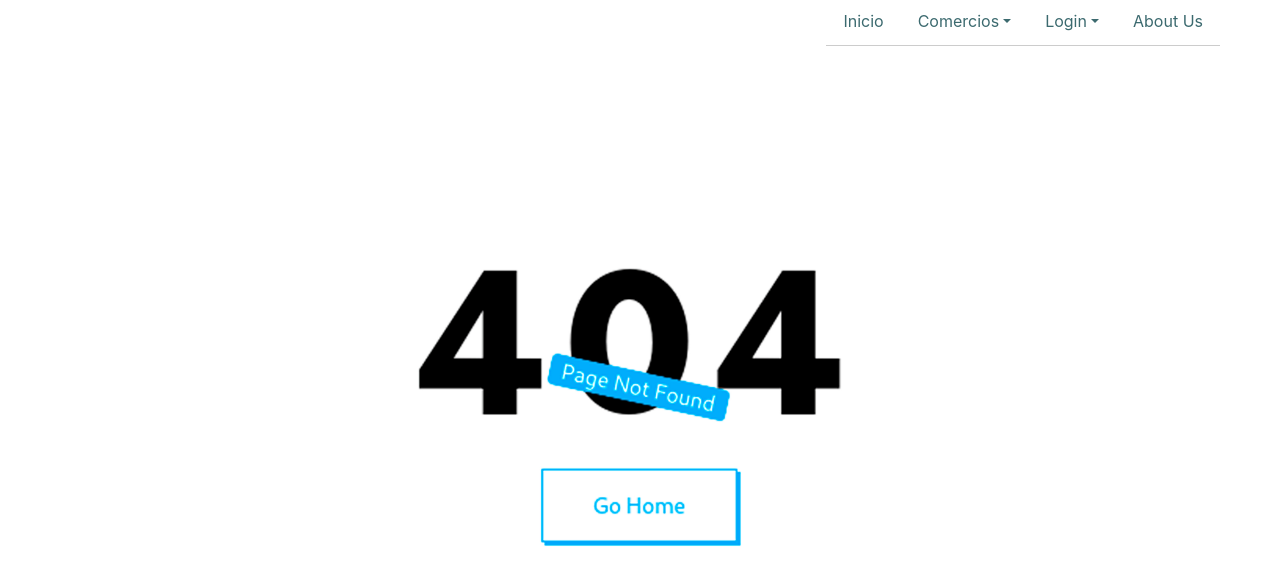
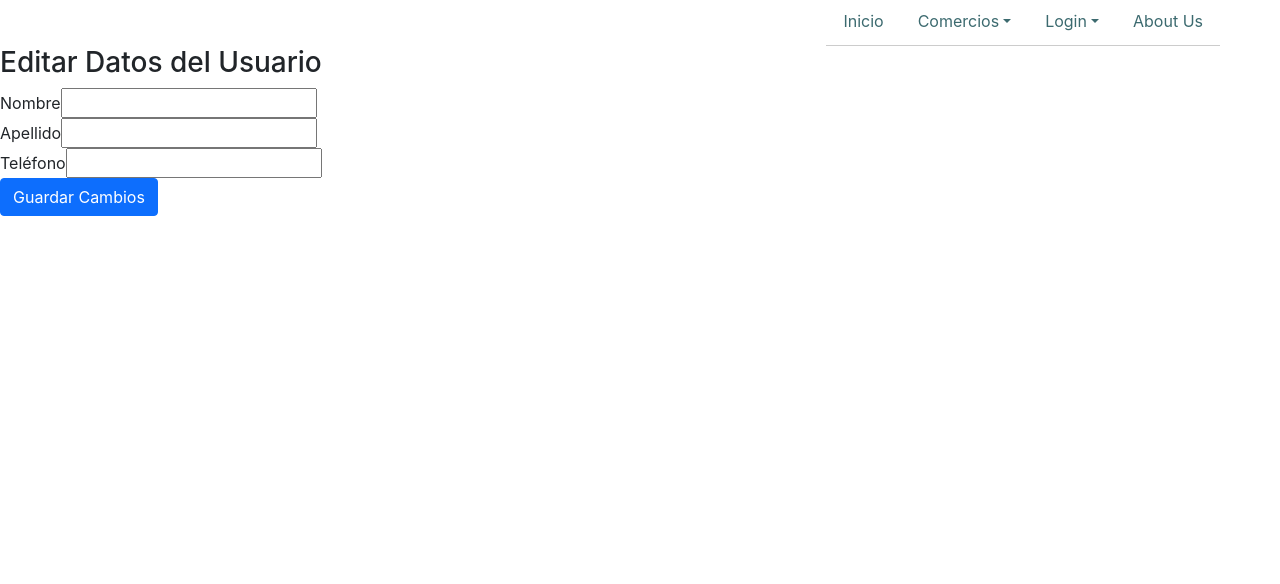
Before and after one commit to franagan/finalProyect, a React (Create React App) app: page /editProfile/1 in a window 1280 px wide. Shown: the top 584 px of the page. Built offline with nearby package versions, Linux system fonts and the light colour scheme; no server answers.

Commit message:
se añade edicion de perfil

```diff
--- a/src/App.js
+++ b/src/App.js
@@ -15,6 +15,7 @@ const Login = lazy(() => import('./pages/Login/Login'));
 const Register = lazy(() => import('./pages/Register/Register'));
 const About = lazy(() => import('./pages/About/About'));
 const Profile = lazy(() => import('./pages/Profile/Profile'));
+const EditProfile = lazy(() => import('./pages/Profile/EditProfile'));
 
 
 const App = () => {
@@ -37,6 +38,7 @@ const App = () => {
               <Route path="/about" element={<About />} />
               <Route path="*" element={<NotFound />} />
               <Route path="/profile/:userId" element={<Profile />} />
+              <Route path="/editProfile/:userId" element={<EditProfile />} />
             </Routes>
           </Suspense>
         </AuthProvider>
--- /dev/null
+++ b/src/pages/Profile/EditProfile.jsx
@@ -0,0 +1,67 @@
+import React, { useState } from 'react';
+import axios from 'axios';
+import { useParams, useNavigate } from 'react-router-dom';
+
+const EditProfile = () => {
+  const { userId } = useParams();
+  const navigate = useNavigate();
+
+  const [formData, setFormData] = useState({
+    name: '',
+    lastname: '',
+    phone: ''
+  });
+  const [submitting, setSubmitting] = useState(false);
+  const [submitMessage, setSubmitMessage] = useState('');
+
+  const handleChange = (e) => {
+    const { name, value } = e.target;
+    setFormData((prevData) => ({
+      ...prevData,
+      [name]: value
+    }));
+  };
+
+  const handleSubmit = async (e) => {
+    e.preventDefault();
+    setSubmitting(true);
+
+    try {
+      const response = await axios.put(`https://backfinalproyect.vercel.app/user/${userId}`, formData);
+      setSubmitMessage('Datos actualizados exitosamente');
+      console.log('Datos actualizados:', response.data);
+      navigate(`/profile/${userId}`);
+    } catch (error) {
+      setSubmitMessage('Error al actualizar los datos del usuario');
+      console.error('Error al actualizar los datos del usuario:', error);
+    } finally {
+      setSubmitting(false);
+    }
+  };
+
+  return (
+    <div className="edit-profile-form">
+      <h3>Editar Datos del Usuario</h3>
+      <form onSubmit={handleSubmit}>
+        <div className="form-group">
+          <label htmlFor="name">Nombre</label>
+          <input type="text" id="name" name="name" value={formData.name} onChange={handleChange} />
+        </div>
+        <div className="form-group">
+          <label htmlFor="lastname">Apellido</label>
+          <input type="text" id="lastname" name="lastname" value={formData.lastname} onChange={handleChange} />
+        </div>
+        <div className="form-group">
+          <label htmlFor="phone">Teléfono</label>
+          <input type="text" id="phone" name="phone" value={formData.phone} onChange={handleChange} />
+        </div>
+        <button type="submit" className="btn btn-primary" disabled={submitting}>
+          {submitting ? 'Guardando...' : 'Guardar Cambios'}
+        </button>
+        {submitMessage && <p>{submitMessage}</p>}
+      </form>
+    </div>
+  );
+};
+
+export default EditProfile;
--- a/src/pages/Profile/Profile.jsx
+++ b/src/pages/Profile/Profile.jsx
@@ -1,6 +1,6 @@
 import React, { useState, useEffect } from 'react';
 import axios from 'axios';
-import { useParams } from 'react-router-dom';
+import { useParams, NavLink } from 'react-router-dom';
 
 const Profile = () => {
   const { userId } = useParams();
@@ -30,6 +30,9 @@ const Profile = () => {
       <p>Nombre: {user.name}</p>
       <p>Apellido: {user.lastname}</p>
       <p>Teléfono: {user.phone}</p>
+
+
+      <NavLink to={`/editProfile/${userId}`} className="btn btn-primary">Editar Perfil</NavLink>
     </div>
   );
 };
```
